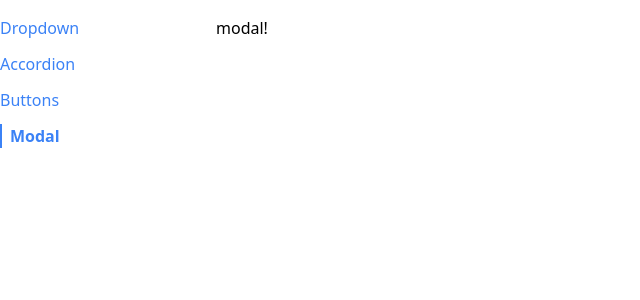
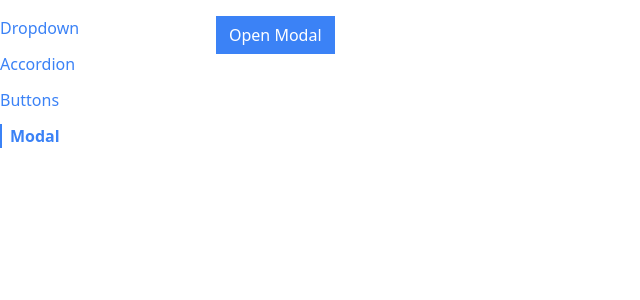
Before and after one commit to Scharif47/myui, a React (Create React App) app: page /modal in a window 1280 px wide. Shown: the top 300 px of the page, without its empty margins (0-640 px from the left). Built offline with nearby package versions, Linux system fonts and the light colour scheme.

Commit message:
Modal implementation

```diff
--- a/public/index.html
+++ b/public/index.html
@@ -39,5 +39,6 @@
       To begin the development, run `npm start` or `yarn start`.
       To create a production bundle, use `npm run build` or `yarn build`.
     -->
+      <div class="modal-container"></div>
   </body>
 </html>
--- a/src/components/Modal.js
+++ b/src/components/Modal.js
@@ -1,5 +1,31 @@
-function Modal () {
-  return <div>modal!</div>
+import ReactDOM from "react-dom";
+import { useEffect } from "react";
+
+function Modal({ onClose, children, actionBar }) {
+  useEffect(() => {
+    document.body.classList.add("overflow-hidden");
+
+    return () => {
+      document.body.classList.remove("overflow-hidden");
+    };
+  }, []);
+
+  return ReactDOM.createPortal(
+    <div>
+      <div
+        onClick={onClose}
+        className="fixed inset-0 bg-gray-300 opacity-80"
+      ></div>
+      <div className="fixed inset-40 p-10 bg-white">
+        <div className="flex flex-col justify-between h-full">
+          {children}
+
+          <div className="flex justify-end">{actionBar}</div>
+        </div>
+      </div>
+    </div>,
+    document.querySelector(".modal-container")
+  );
 }
 
 export default Modal;
--- a/src/pages/ModalPage.js
+++ b/src/pages/ModalPage.js
@@ -1,9 +1,39 @@
+import { useState } from "react";
 import Modal from "../components/Modal";
+import Button from "../components/Button";
 
 function ModalPage() {
+  const [showModal, setShowModal] = useState(false);
+
+  const handleClick = () => {
+    setShowModal(true);
+  };
+
+  const handleClose = () => {
+    setShowModal(false);
+  };
+
+  const actionBar = (
+    <div>
+      <Button primary onClick={handleClose}>
+        I accept
+      </Button>
+    </div>
+  );
+  const modal = (
+    <Modal onClose={handleClose} actionBar={actionBar}>
+      <p>
+        This is an important agreement. Please read carefully before accepting.
+      </p>
+    </Modal>
+  );
+
   return (
     <div>
-      <Modal />
+      <Button primary onClick={handleClick}>
+        Open Modal
+      </Button>
+      {showModal && modal}
     </div>
   );
 }
```
